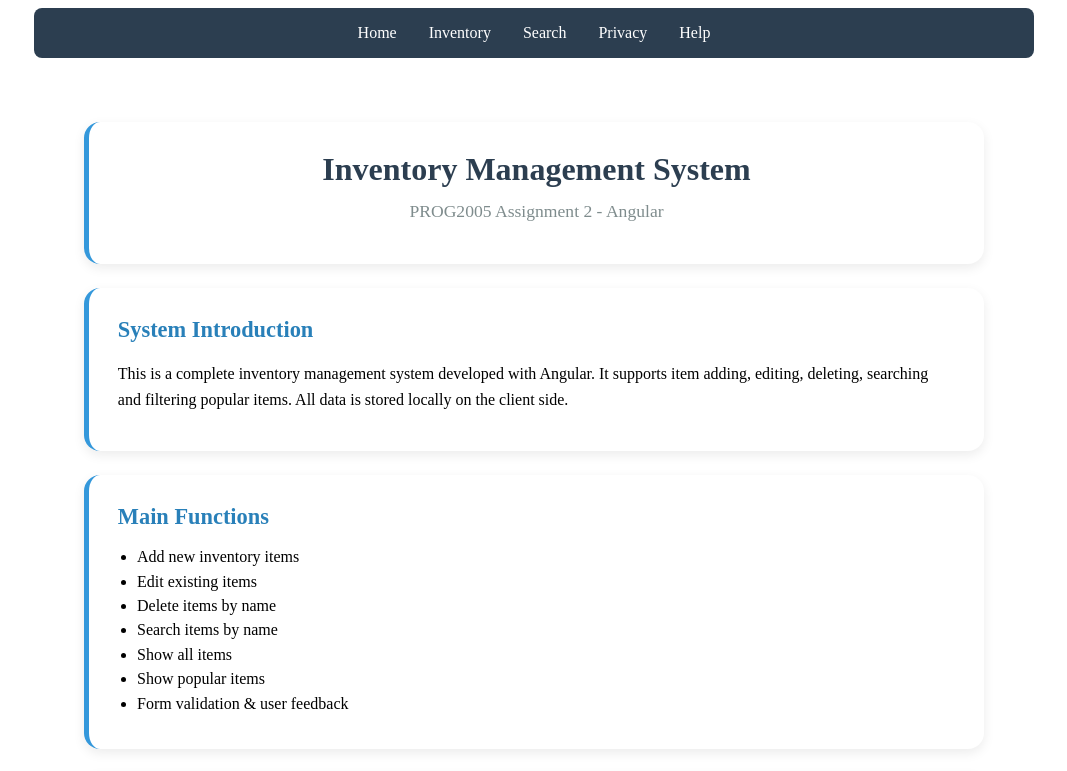
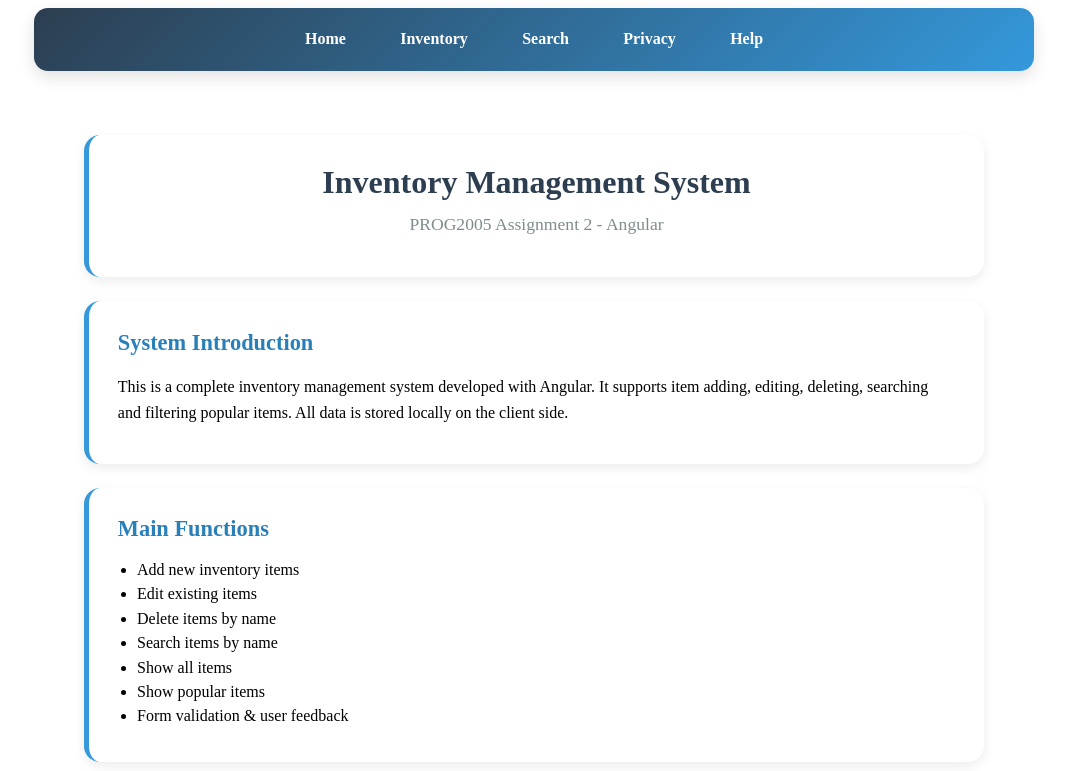
Before and after one commit to TCFeatherDute/24833170_PMS_A2, an Angular app in the folder Part2/inventory-angular/: page / in a window 1280 px wide. Shown: the top 771 px of the page, without its empty margins (106-1173 px from the left). Built offline with nearby package versions, Linux system fonts and the light colour scheme.

Commit message:
- Beautify the navigation bar to better align with general aesthetics and needs

```diff
--- a/Part2/inventory-angular/src/app/app.css
+++ b/Part2/inventory-angular/src/app/app.css
@@ -1,4 +1,3 @@
-/* Center the entire page */
 :host {
   display: block;
   max-width: 1000px;
@@ -6,25 +5,34 @@
   padding: 0 1rem;
 }
 
-/* Center the navigation bar */
 nav {
-  background-color: #2c3e50;
-  padding: 1rem;
+  background: linear-gradient(135deg, #2c3e50, #3498db);
+  padding: 1rem 2rem;
   margin-bottom: 2rem;
-  border-radius: 8px;
-  text-align: center; /* Text Centered */
+  border-radius: 14px;
+  display: flex;
+  justify-content: center;
+  gap: 2.2rem;
+  box-shadow: 0 6px 16px rgba(0, 0, 0, 0.12);
 }
 
 nav a {
-  color: white;
-  margin: 0 1rem;
+  color: #fff;
   text-decoration: none;
   font-size: 16px;
-  font-weight: 500;
-  cursor: pointer;
+  font-weight: 600;
+  padding: 0.4rem 0.6rem;
+  border-radius: 8px;
+  transition: all 0.25s ease;
 }
 
 nav a:hover {
-  text-decoration: underline;
+  background-color: rgba(255, 255, 255, 0.2);
+  color: #ffd700;
+  transform: translateY(-2px);
+}
+
+nav a.active {
+  background-color: rgba(255, 255, 255, 0.25);
   color: #ffd700;
 }
```
